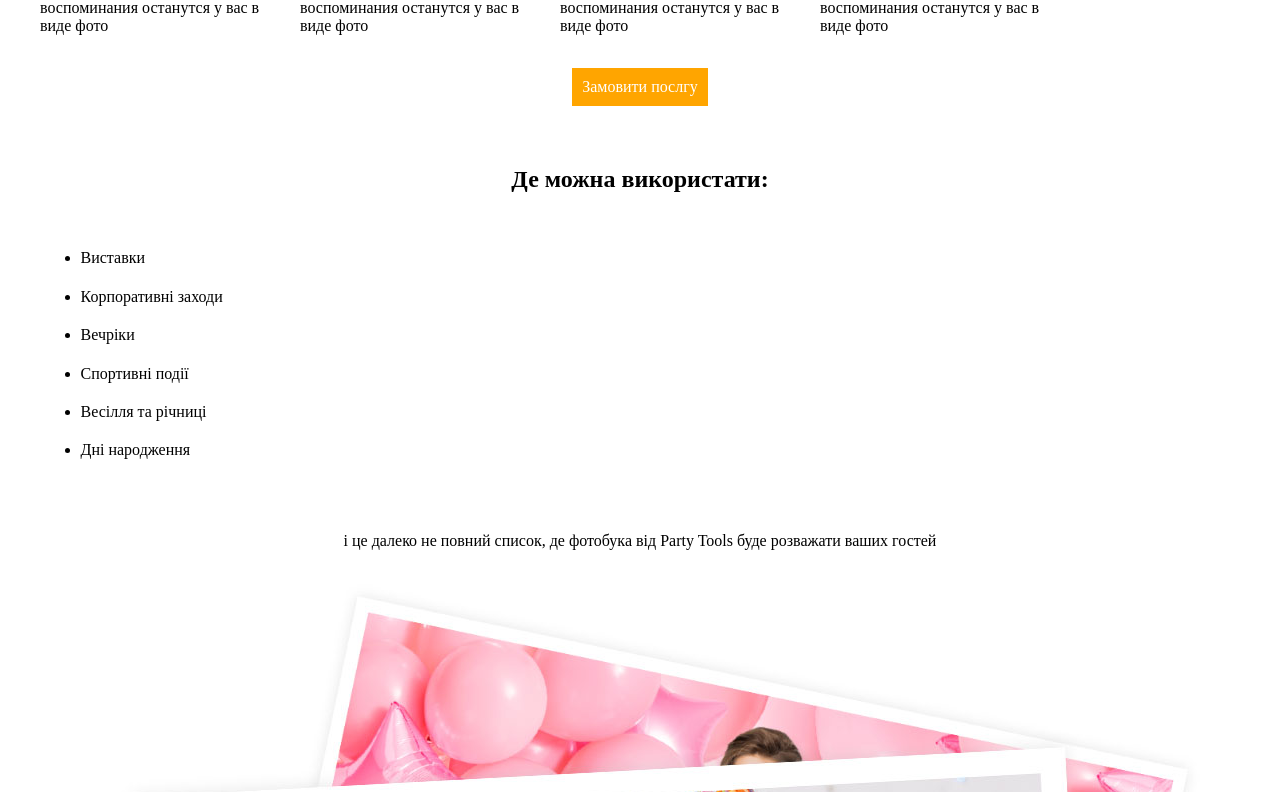
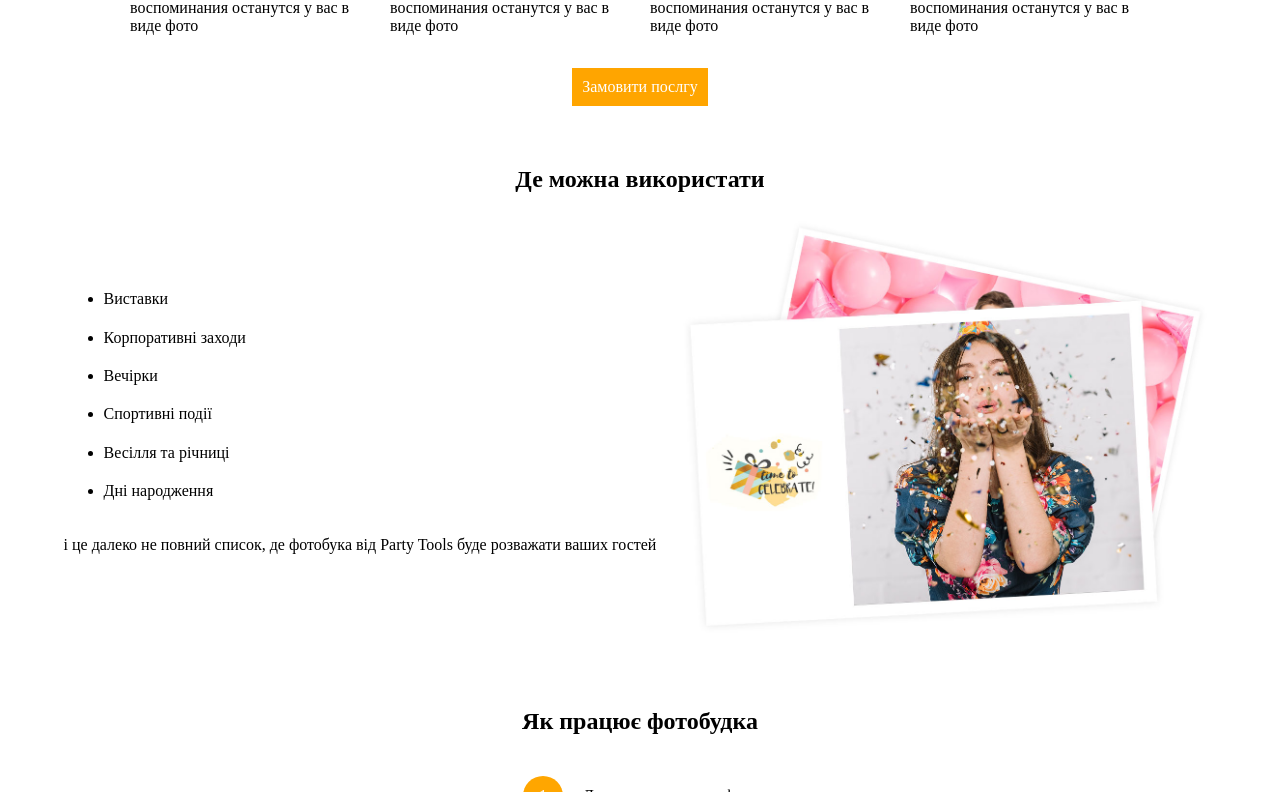
Before and after one commit to sergii-yastremskyi/pt-website, a React (Create React App) app: page / in a window 1280 px wide. Shown: the part 1648-2440 px from the top of the page. Built offline with nearby package versions, Linux system fonts and the light colour scheme.

Commit message:
where to use module

```diff
--- a/src/App.js
+++ b/src/App.js
@@ -2,10 +2,10 @@ import './App.css';
 import Header from './Structure/Header';
 import logoWhite from './Assets/img/party_tools_logo_white.png';
 import css from './mainApp.module.css';
-import whereToUseImg from './Assets/img/where_to_use.jpg';
 import number1 from './Assets/img/number1.png';
 import Hero from './Structure/Hero';
 import Services from './Structure/Services';
+import WhereToUse from './Structure/WhereToUse';
 function App() {
   return (
     <div className="App">
@@ -13,30 +13,9 @@ function App() {
 
       <div className={css.content}>
       <Hero/>
+      <Services/>
+      <WhereToUse/>
 
-      <Services/>
-
-        <div className={css.whereToUse}>
-          <h2 className={css.whereToUseHeader}>Де можна використати:</h2>
-          <ul className={css.whereToUseList}>
-            <li className={css.whereToUseListItem}>Виставки</li>
-            <li className={css.whereToUseListItem}>Корпоративні заходи</li>
-            <li className={css.whereToUseListItem}>Вечріки</li>
-            <li className={css.whereToUseListItem}>Спортивні події</li>
-            <li className={css.whereToUseListItem}>Весілля та річниці</li>
-            <li className={css.whereToUseListItem}>Дні народження</li>
-          </ul>
-          <p>
-            і це далеко не повний список, де фотобука від Party Tools буде
-            розважати ваших гостей
-          </p>
-
-          <img
-            className={css.whereToUseImg}
-            src={whereToUseImg}
-            alt="де використовувати фотобудку"
-          />
-        </div>
         <div className={css.howItsWorks}>
           <h2 className={css.howItsWorksHeader}>Як працює фотобудка</h2>
           <ul className={css.howItWorksList}>
--- a/src/Structure/Services/services.module.css
+++ b/src/Structure/Services/services.module.css
@@ -45,11 +45,13 @@
 
   @media screen and (min-width: 700px) {
     .servicesList {
-       width:740px;}
+       width:740px;
+      justify-content: center;}
   }
 
   @media screen and (min-width: 1200px) {
     .services {max-width: 1200px;
+      width: auto;
     }
 
     .servicesList { flex-wrap: wrap;
--- /dev/null
+++ b/src/Structure/WhereToUse/WhereToUse.js
@@ -0,0 +1,35 @@
+import React from 'react'
+import css from './whereToUse.module.css'
+import whereToUseImg from '../../Assets/img/where_to_use.jpg'
+import WhereToUseListItems from './WhereToUseListItems'
+import sharedCss from '../Shared/shared.module.css'
+export default function WhereToUse() {
+    const whereToUseContent = [
+         'Виставки',
+         'Корпоративні заходи',
+         'Вечірки',
+         'Спортивні події',
+         'Весілля та річниці',
+         'Дні народження']
+  return (<>
+      <div className={`${css.whereToUse} ${sharedCss.container}`}>
+    <h2 className={css.whereToUseHeader}>Де можна використати</h2>
+    <div className={css.whereToUseContent}>
+    <div className={css.textContent}>
+    <ul className={css.whereToUseList}>
+     <WhereToUseListItems content={whereToUseContent}/>
+    </ul>
+    <p>
+      і це далеко не повний список, де фотобука від Party Tools буде
+      розважати ваших гостей
+    </p>
+    </div>
+    <img
+      className={css.whereToUseImg}
+      src={whereToUseImg}
+      alt="де використовувати фотобудку"
+    />
+    </div>
+  </div></>
+  )
+}
--- /dev/null
+++ b/src/Structure/WhereToUse/WhereToUseListItems.js
@@ -0,0 +1,8 @@
+import React from 'react'
+import css from './whereToUse.module.css'
+export default function WhereToUseListItems({content}) {
+  return (<>
+    {content.map((item)=>(<li className={css.whereToUseListItem} >{item}</li>))}
+    </>
+  )
+}
--- /dev/null
+++ b/src/Structure/WhereToUse/index.js
@@ -0,0 +1 @@
+export {default} from './WhereToUse'
--- /dev/null
+++ b/src/Structure/WhereToUse/whereToUse.module.css
@@ -0,0 +1,54 @@
+.whereToUse {
+    height: auto;
+    /* max-height: 900px; */
+    padding: 20px;
+    display: flex;
+    flex-direction: column;
+    justify-content: flex-start;
+    align-items: center;
+  }
+  .whereToUseHeader {
+  }
+  .whereToUseContent {
+    display: flex;
+    flex-direction: column;
+    justify-content: center;
+    align-items: center;
+    max-width: 300px;
+  }
+  .textContent{
+    display: flex;
+    flex-direction: column;
+  }
+  .whereToUseList {
+    /* padding: 20px; */
+    list-style: none;
+    display: flex;
+    flex-direction: column;
+    align-items: flex-start;
+    align-self: flex-start;
+    margin: 0;
+  }
+  .whereToUseListItem {
+    list-style: disc;
+    margin-bottom: 20px;
+  }
+  .whereToUseImg {
+    width: 300px;
+
+    max-width: 560px;
+    margin: 0 auto;
+  }
+
+
+
+  @media screen and (min-width:1000px) {
+    .whereToUseContent {
+        max-width: 1200px;
+        display: flex;
+        flex-direction: row;
+
+      }
+      .whereToUseImg {
+        width: 560px;}
+}
--- a/src/mainApp.module.css
+++ b/src/mainApp.module.css
@@ -24,33 +24,7 @@
   align-items: center;
 
 }
-.whereToUse {
-  height: auto;
-  max-height: 900px;
-  padding: 20px;
-  display: flex;
-  flex-direction: column;
-  justify-content: flex-start;
-  align-items: center;
-}
-.whereToUseHeader {
-}
-.whereToUseList {
-  padding: 20px;
-  list-style: none;
-  display: flex;
-  flex-direction: column;
-  align-items: flex-start;
-  align-self: flex-start;
-}
-.whereToUseListItem {
-  list-style: disc;
-  margin-bottom: 20px;
-}
-.whereToUseImg {
-  max-width: 100%;
-  margin: 0 auto;
-}
+
 .howItsWorks {
   display: flex;
   flex-direction: column;
```
